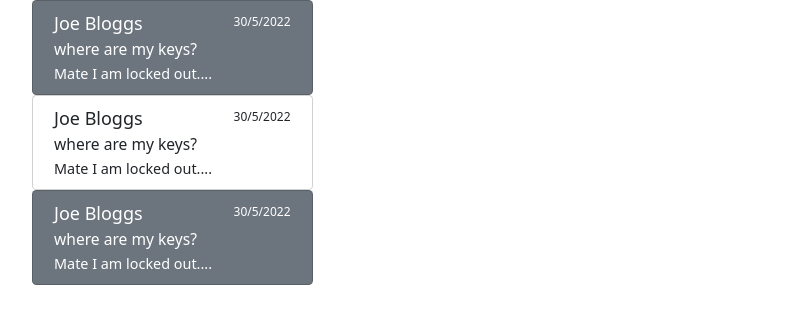
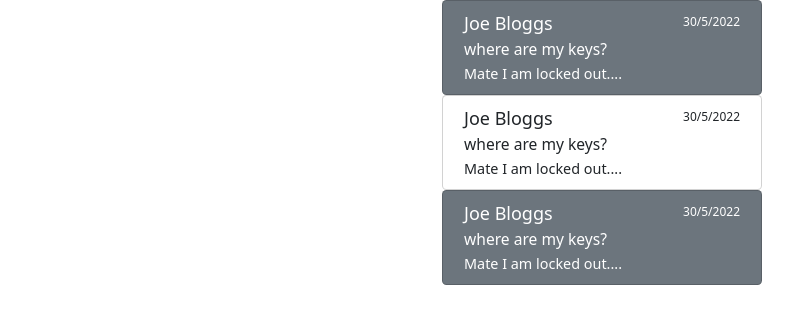
Before and after one commit to iO-Academy/2023-jul-cmail, a React (Vite) app: page / in a window 1280 px wide. Shown: the top 324 px of the page, without its empty margins (29-822 px from the left). Built offline with nearby package versions, Linux system fonts and the light colour scheme.

Commit message:
ready for peer review

```diff
--- a/src/Components/EmailItem/index.jsx
+++ b/src/Components/EmailItem/index.jsx
@@ -9,7 +9,7 @@ const EmailItem = ({name, subject, body, date_created, read}) => {
 
     return (
         <>
-            <div className={"card row" + (read == 0 ? ' text-bg-secondary' : '')}>
+            <div className={"card row col-12" + (read == 0 ? ' text-bg-secondary' : '')}>
                 <div className="card-body ">
                     <div className="d-flex justify-content-between">
                         <h2 className="card-title">{name}</h2>
--- a/src/Components/EmailList/index.jsx
+++ b/src/Components/EmailList/index.jsx
@@ -2,8 +2,8 @@ import EmailItem from "../EmailItem"
 
 const EmailList = () => {
     return (
-        <div class="container">
-            <div className="row col-3">
+        <div class="container w-25">
+            <div className="row">
                 <EmailItem
                 name="Joe Bloggs"
                 subject="where are my keys?"
@@ -11,7 +11,7 @@ const EmailList = () => {
                 date_created="2022-06-30 18:01:08"
                 read="0"/>
             </div>
-            <div className="row col-3">
+            <div className="row">
                 <EmailItem
                 name="Joe Bloggs"
                 subject="where are my keys?"
@@ -19,7 +19,7 @@ const EmailList = () => {
                 date_created="2022-06-30 18:01:08"
                 read="1"/>
             </div>
-            <div className="row col-3">
+            <div className="row">
                 <EmailItem
                 name="Joe Bloggs"
                 subject="where are my keys?"
```
